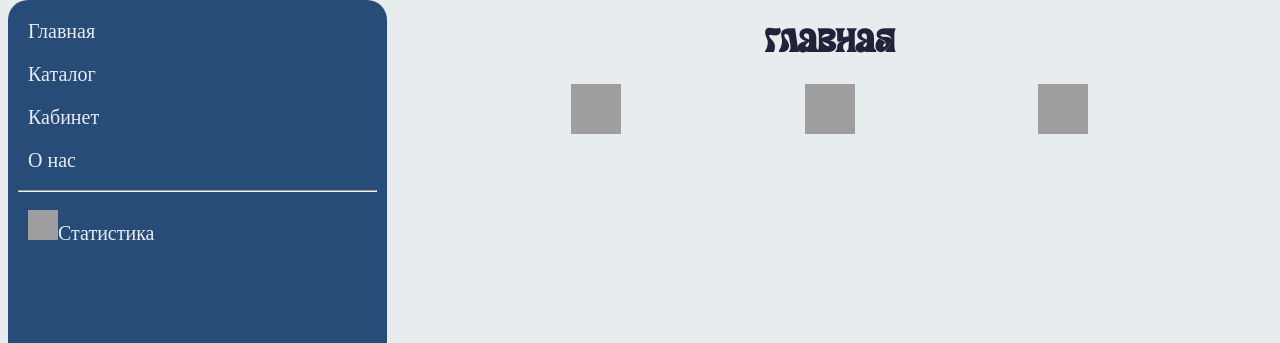
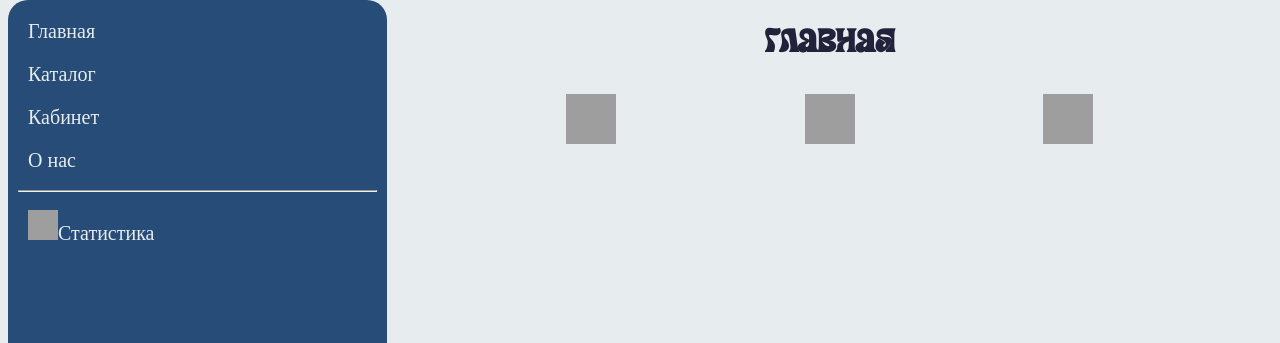
Before and after one commit to ofao/onlineShop, a PHP site: page /admin-razdel.html in a window 1280 px wide. Shown: the part 79-422 px from the top of the page. Run offline with PHP 8.4, Linux system fonts and the light colour scheme; some libraries are stand-ins or nearby versions; some web fonts are replaced; grey boxes are pictures that could not be loaded.

Commit message:
Update admin.css

```diff
--- a/admin.css
+++ b/admin.css
@@ -20,3 +20,16 @@
 hr {
   color: #a3cdf1;
 }
+
+.buttons-editing {
+  display: inline-block;
+  font-size: 50px;
+  margin: 10px;
+  border-radius: 100%;
+  width: 50px;
+  height: 50px;
+}
+
+.buttons-editing:hover {
+  background-color: #a3cdf1;
+}
```
